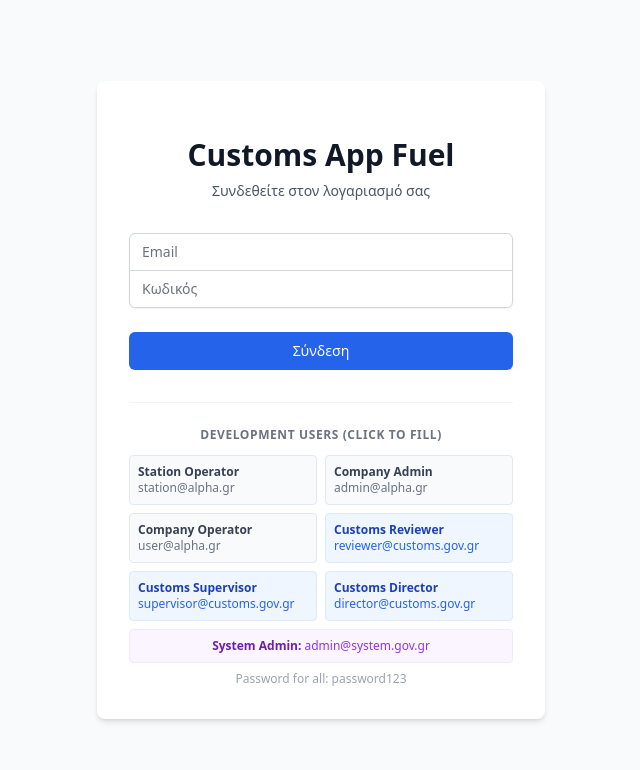
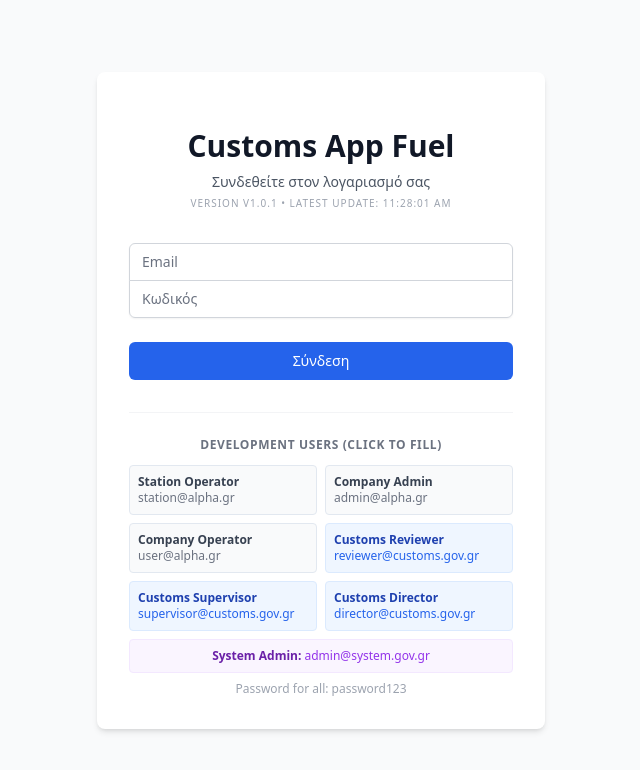
Before and after one commit to 6maxservices/customsapp, a React (Vite) app in the folder frontend/: page /login in a window 1280 px wide. Shown: the top 770 px of the page, without its empty margins (319-959 px from the left). Built offline with nearby package versions, Linux system fonts and the light colour scheme; no server answers.

Commit message:
Verification: Added version v1.0.1 to Login Page

```diff
--- a/frontend/src/features/auth/LoginPage.tsx
+++ b/frontend/src/features/auth/LoginPage.tsx
@@ -49,6 +49,7 @@ export default function LoginPage() {
             Customs App Fuel
           </h2>
           <p className="mt-2 text-center text-sm text-gray-600">Συνδεθείτε στον λογαριασμό σας</p>
+          <p className="text-center text-[10px] text-gray-400 mt-1 uppercase tracking-widest">Version v1.0.1 • Latest Update: {new Date().toLocaleTimeString()}</p>
         </div>
         <form className="mt-8 space-y-6" onSubmit={handleSubmit}>
           {error && (
```
